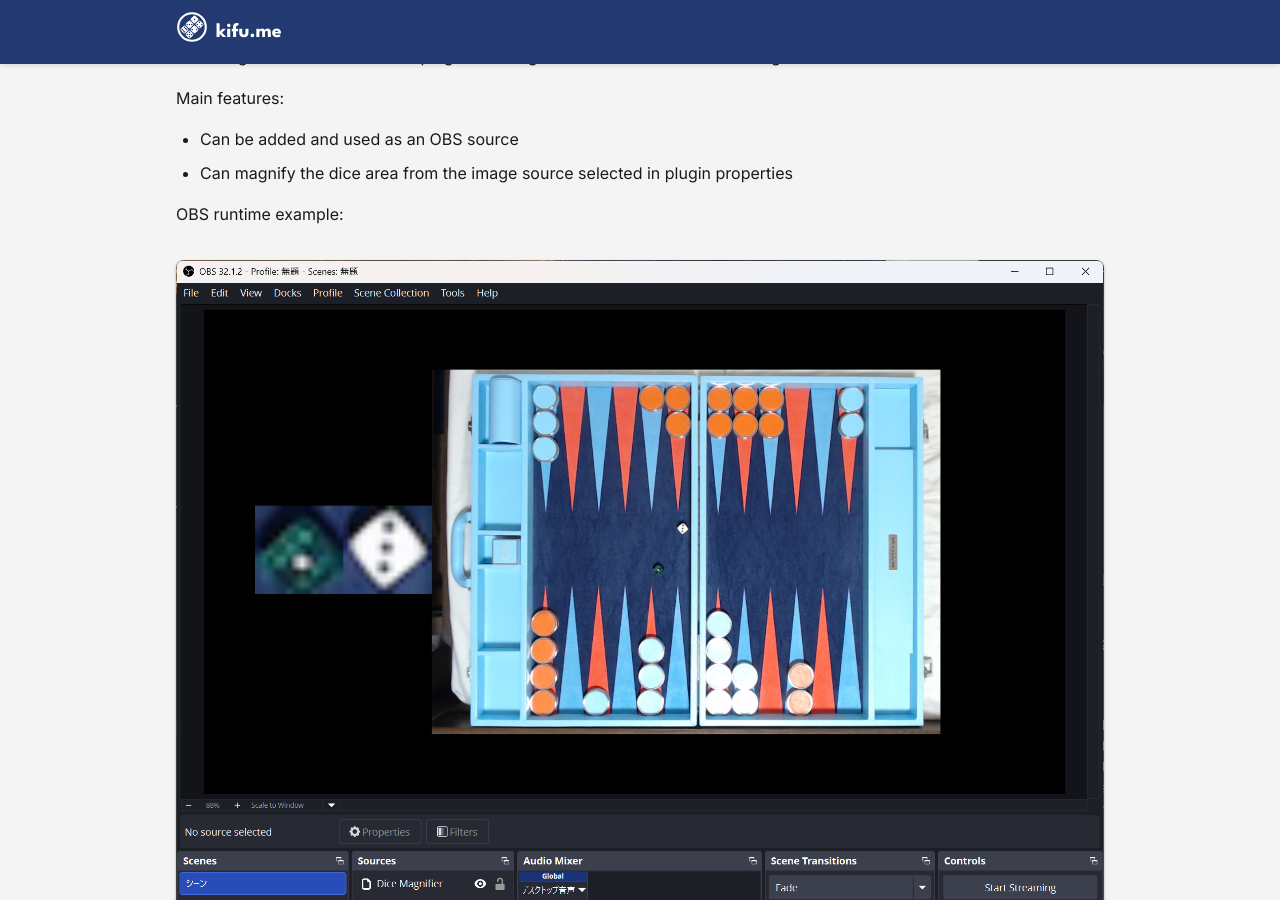
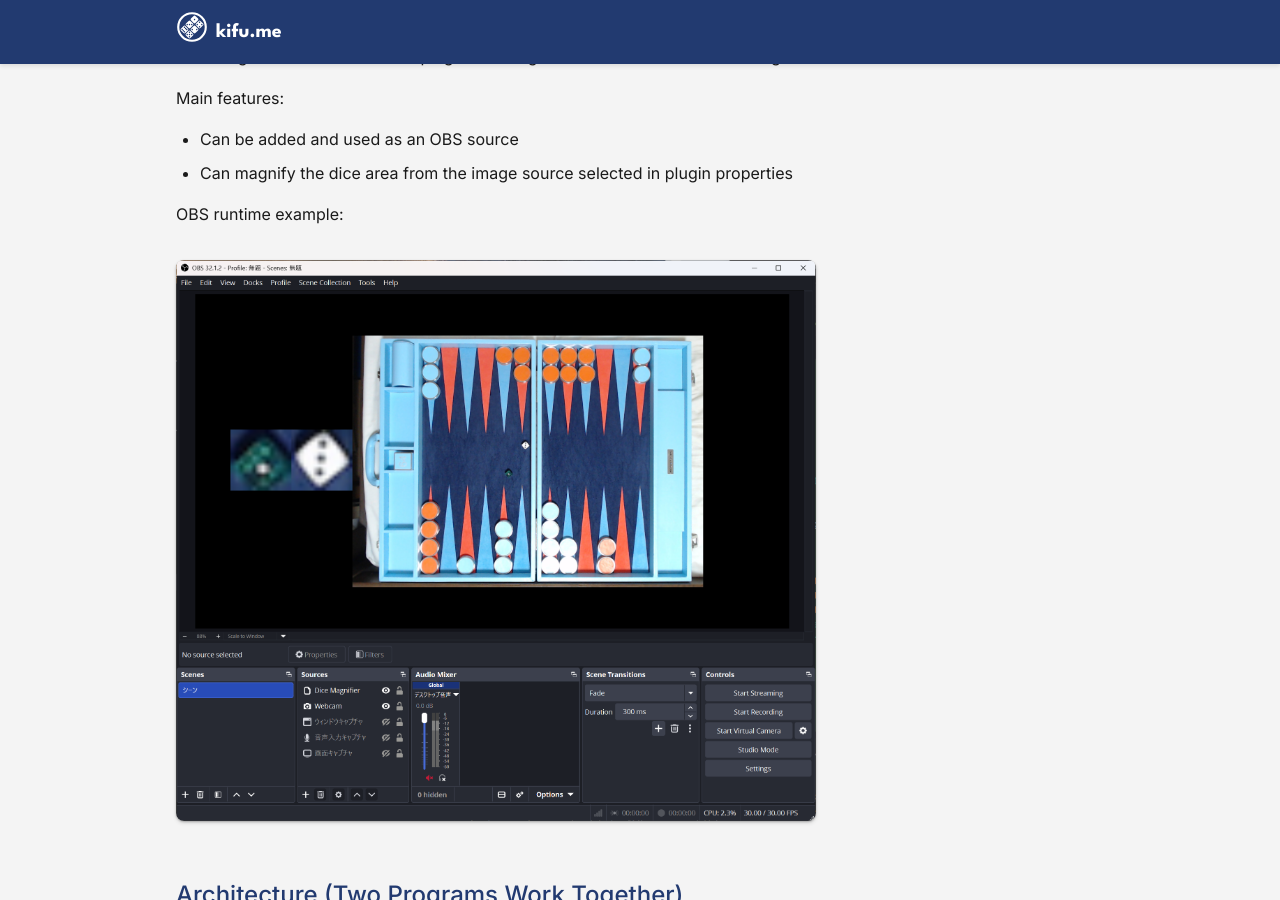
Before and after one commit to mkisono/kifume-support, a Jekyll site: the page built from OBS_PLUGIN.md, in a window 1280 px wide and 900 px high, scrolled down 726 px. Built offline with Jekyll 4.4.1, drawn with Linux system fonts in a browser that asks for light colours.

Commit message:
Update image styles in documentation for improved display on OBS plugin pages

```diff
--- a/OBS_PLUGIN.md
+++ b/OBS_PLUGIN.md
@@ -37,7 +37,7 @@
 
 OBS runtime example:
 
-<img src="https://github.com/mkisono/kifume-support/blob/main/image/%E3%82%B9%E3%82%AF%E3%83%AA%E3%83%BC%E3%83%B3%E3%82%B7%E3%83%A7%E3%83%83%E3%83%88%202026-07-23%20083056.png?raw=true" alt="Dice Magnifier running in OBS" style="max-width: 100%; height: auto;">
+<img src="https://github.com/mkisono/kifume-support/blob/main/image/%E3%82%B9%E3%82%AF%E3%83%AA%E3%83%BC%E3%83%B3%E3%82%B7%E3%83%A7%E3%83%83%E3%83%88%202026-07-23%20083056.png?raw=true" alt="Dice Magnifier running in OBS" style="width: 640px; max-width: 100%; height: auto;">
 
 ## Architecture (Two Programs Work Together)
 
@@ -76,7 +76,7 @@
 
 Plugin property example:
 
-<img src="https://github.com/mkisono/kifume-support/blob/main/image/%E3%82%B9%E3%82%AF%E3%83%AA%E3%83%BC%E3%83%B3%E3%82%B7%E3%83%A7%E3%83%83%E3%83%88%202026-07-23%20083116.png?raw=true" alt="Dice Magnifier Capture Source property" style="max-width: 100%; height: auto;">
+<img src="https://github.com/mkisono/kifume-support/blob/main/image/%E3%82%B9%E3%82%AF%E3%83%AA%E3%83%BC%E3%83%B3%E3%82%B7%E3%83%A7%E3%83%83%E3%83%88%202026-07-23%20083116.png?raw=true" alt="Dice Magnifier Capture Source property" style="width: 640px; max-width: 100%; height: auto;">
 
 ## Notes
 
```
Also changed, not shown: OBS_PLUGIN_JP.md (+2 -2 lines).
